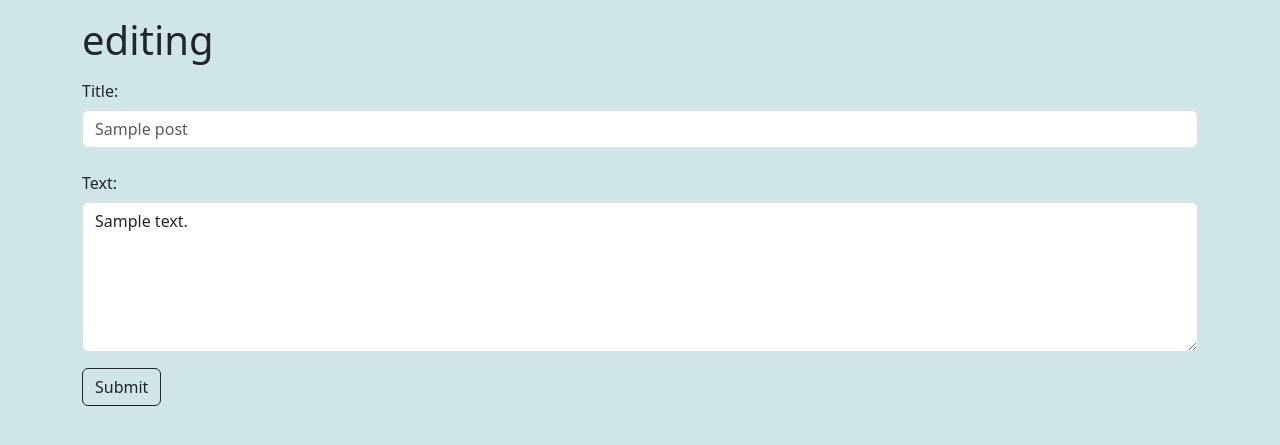
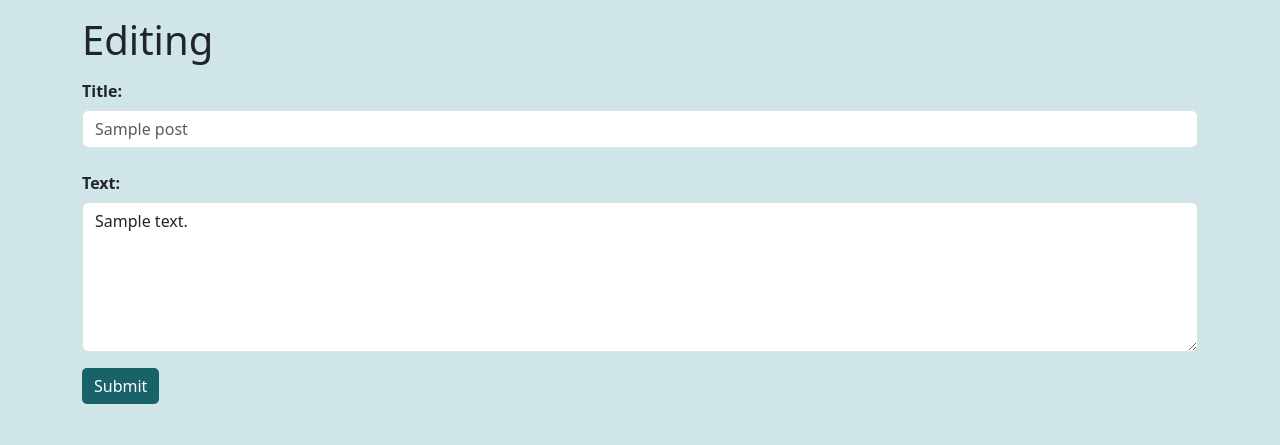
Before and after one commit to Jon-Ledo/Fullstack-tech-blog-using-handlebars, a Node project: template views/editPost.handlebars in a window 1280 px wide. Shown: the part 68-513 px from the top of the page. Run offline with Node 20 templates, Linux system fonts and the light colour scheme; the template is opened without the code that fills it: most values are stand-ins (such as "Sample title", 1, 10 or a date in 2020); some libraries are stand-ins or nearby versions.

Commit message:
added a few more CSS styles, updated some break points

```diff
--- a/public/css/style.css
+++ b/public/css/style.css
@@ -20,6 +20,10 @@ body {
 .navbar {
   background-color: var(--primary-dark);
   font-size: 1.5rem;
+}
+
+.navbar-toggler-icon {
+  color: white;
 }
 
 .navbar-brand {
@@ -134,11 +138,23 @@ textarea {
 }
 
 /* Dashboard styles */
+.blog-post-title,
+.edit-label {
+  font-weight: bold;
+}
+
 button a {
   text-decoration: none;
-  color: black;
+  color: white;
 }
 
-button a:hover {
+.edit-btn {
   color: white;
+  background-color: #186369;
+  border: none;
+  border-radius: 5px;
 }
+
+.edit-btn:hover {
+  background-color: #229098;
+}
--- a/views/dashboard.handlebars
+++ b/views/dashboard.handlebars
@@ -13,7 +13,7 @@
     <header class="blog-post-header mb-3">
     <h3 class="blog-post-title mb-3">{{title}}</h3>
 
-    <button type="button" class="btn btn-outline-dark me-2">
+    <button type="button" class="btn edit-btn me-2">
       <a href="/dashboard/edit-blog-post/{{id}}">Edit Post</a>
     </button>
 
--- a/views/editPost.handlebars
+++ b/views/editPost.handlebars
@@ -1,17 +1,17 @@
-<h1>editing</h1>
+<h1>Editing</h1>
 
 {{#with postData}}
 
 <form id="blog-form" data-post-id="{{id}}">
   <div class="mb-3">
-    <label for="blog-title" class="col-form-label">
+    <label for="blog-title" class="col-form-label edit-label">
       Title:</label>
     <input type="text" class="form-control" id="edit-blog-title" placeholder="{{title}}">
   </div>
   <div class="mb-3">
-    <label for="blog-text" class="col-form-label">Text:</label>
+    <label for="blog-text" class="col-form-label edit-label">Text:</label>
     <textarea class="form-control" id="edit-blog-text" style="height: 150px;">{{text}}</textarea>
   </div>
-  <button type="button" class="btn btn-outline-dark" id="edit-btn">Submit</button>
+  <button type="button" class="btn edit-btn" id="edit-btn">Submit</button>
 </form>
 {{/with}}
--- a/views/login.handlebars
+++ b/views/login.handlebars
@@ -1,5 +1,6 @@
 <div class="row">
-  <form class="login-form col-6">
+  <h2>Sign in to your account</h2>
+  <form class="login-form col-12 col-md-8 col-lg-6">
     <div class="mb-3">
       <label for="username" class="form-label">Username</label>
       <input type="text" class="form-control" id="username">
--- a/views/sign-up.handlebars
+++ b/views/sign-up.handlebars
@@ -1,6 +1,6 @@
 <div class="row">
   <h2>Create an account</h2>
-  <form class="sign-up-form col-6">
+  <form class="sign-up-form col-12 col-md-8 col-lg-6">
     <div class="mb-3">
       <label for="username" class="form-label">Choose a username</label>
       <input type="text" class="form-control" id="username">
```
